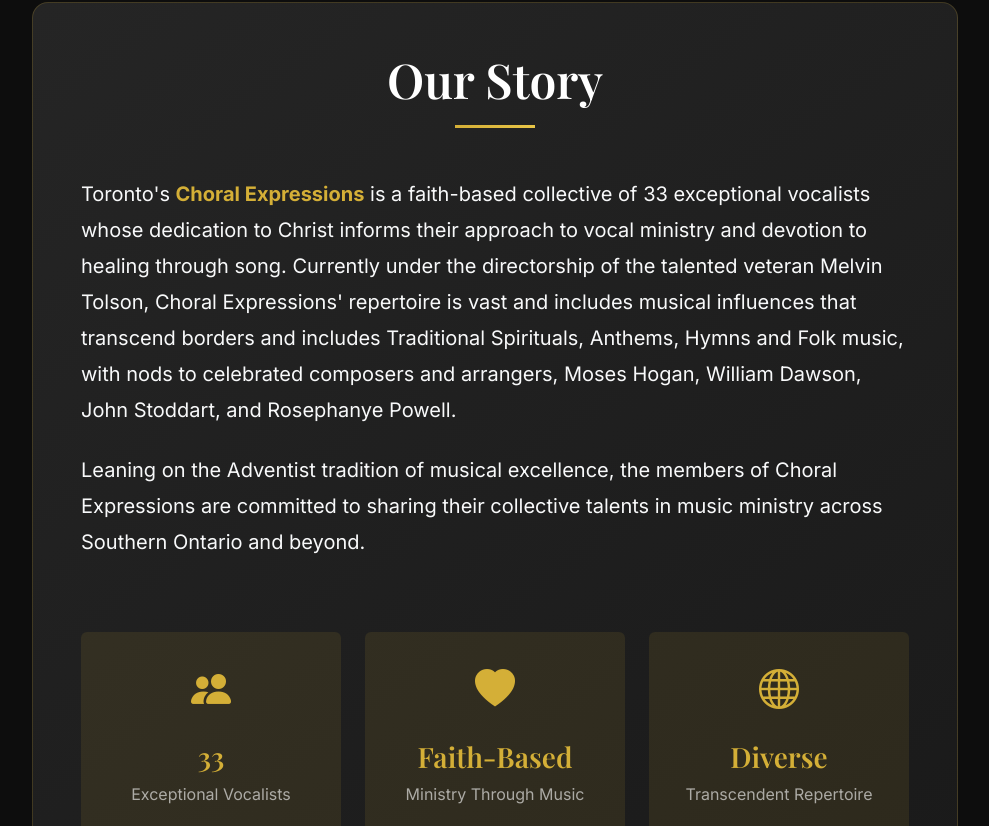
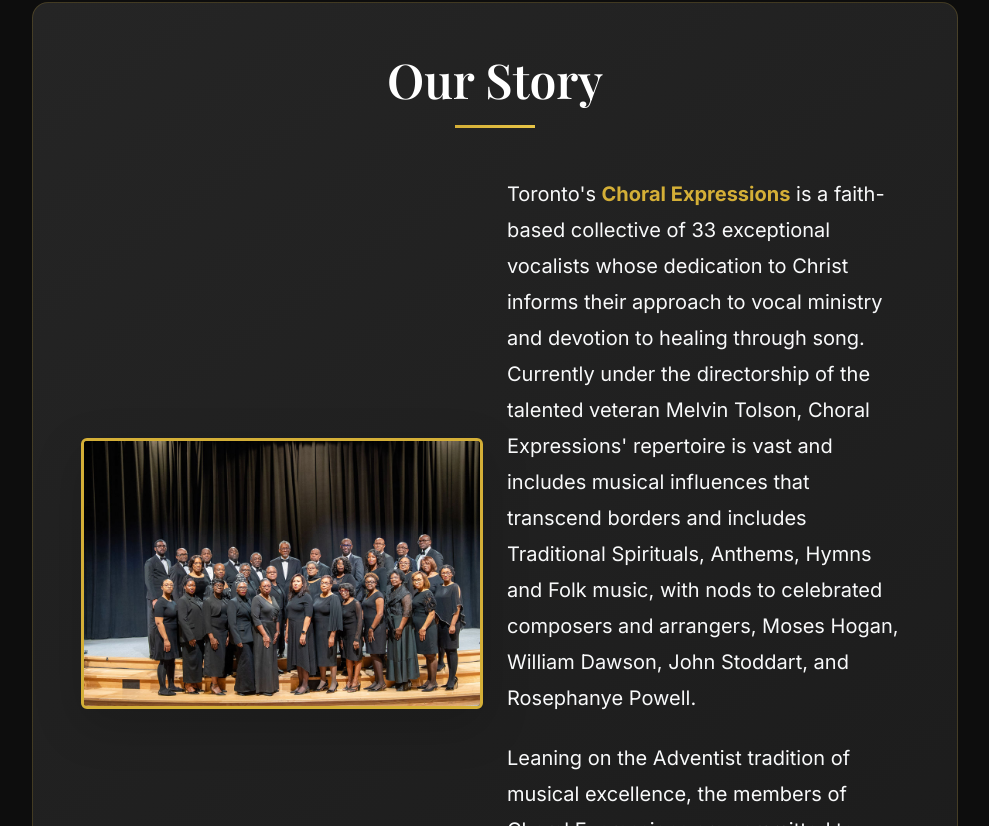
Before and after one commit to cs96ai/ChoralExpressions, a React (Vite) app in the folder ChoralExpressions/: page /about-choir in a window 1280 px wide. Shown: the part 694-1520 px from the top of the page, without its empty margins (145-1134 px from the left). Built offline with nearby package versions, Linux system fonts and the light colour scheme.

Commit message:
Add choir group photo to About Choir page

```diff
--- a/ChoralExpressions/src/pages/AboutChoir.jsx
+++ b/ChoralExpressions/src/pages/AboutChoir.jsx
@@ -1,3 +1,5 @@
+import choirImage from '../assets/choir.jpg';
+
 function AboutChoir() {
   return (
     <>
@@ -31,6 +33,18 @@
                 </div>
 
                 <div className="mb-5">
+                  <div className="row align-items-center g-4 mb-5">
+                    <div className="col-lg-6">
+                      <div className="rounded overflow-hidden shadow-lg" style={{border: '3px solid var(--gold-primary)'}}>
+                        <img
+                          src={choirImage}
+                          alt="Choral Expressions - 33 Voices United in Faith"
+                          className="img-fluid w-100"
+                          style={{display: 'block'}}
+                        />
+                      </div>
+                    </div>
+                    <div className="col-lg-6">
                       <p className="text-light fs-5 mb-4" style={{lineHeight: '1.8'}}>
                         Toronto's <strong className="text-gold">Choral Expressions</strong> is a faith-based collective of 33 exceptional vocalists whose dedication to Christ informs their approach to vocal ministry and devotion to healing through song. Currently under the directorship of the talented veteran Melvin Tolson, Choral Expressions' repertoire is vast and includes musical influences that transcend borders and includes Traditional Spirituals, Anthems, Hymns and Folk music, with nods to celebrated composers and arrangers, Moses Hogan, William Dawson, John Stoddart, and Rosephanye Powell.
                       </p>
@@ -38,6 +52,8 @@
                       <p className="text-light fs-5" style={{lineHeight: '1.8'}}>
                         Leaning on the Adventist tradition of musical excellence, the members of Choral Expressions are committed to sharing their collective talents in music ministry across Southern Ontario and beyond.
                       </p>
+                    </div>
+                  </div>
                 </div>
 
                 <div className="row g-4 mt-5">
```
Also changed, not shown: ChoralExpressions/src/assets/choir.jpg, 1 other file (tests, documents, lock files or other folders). Lines whose indentation alone changed are shown as unchanged.
